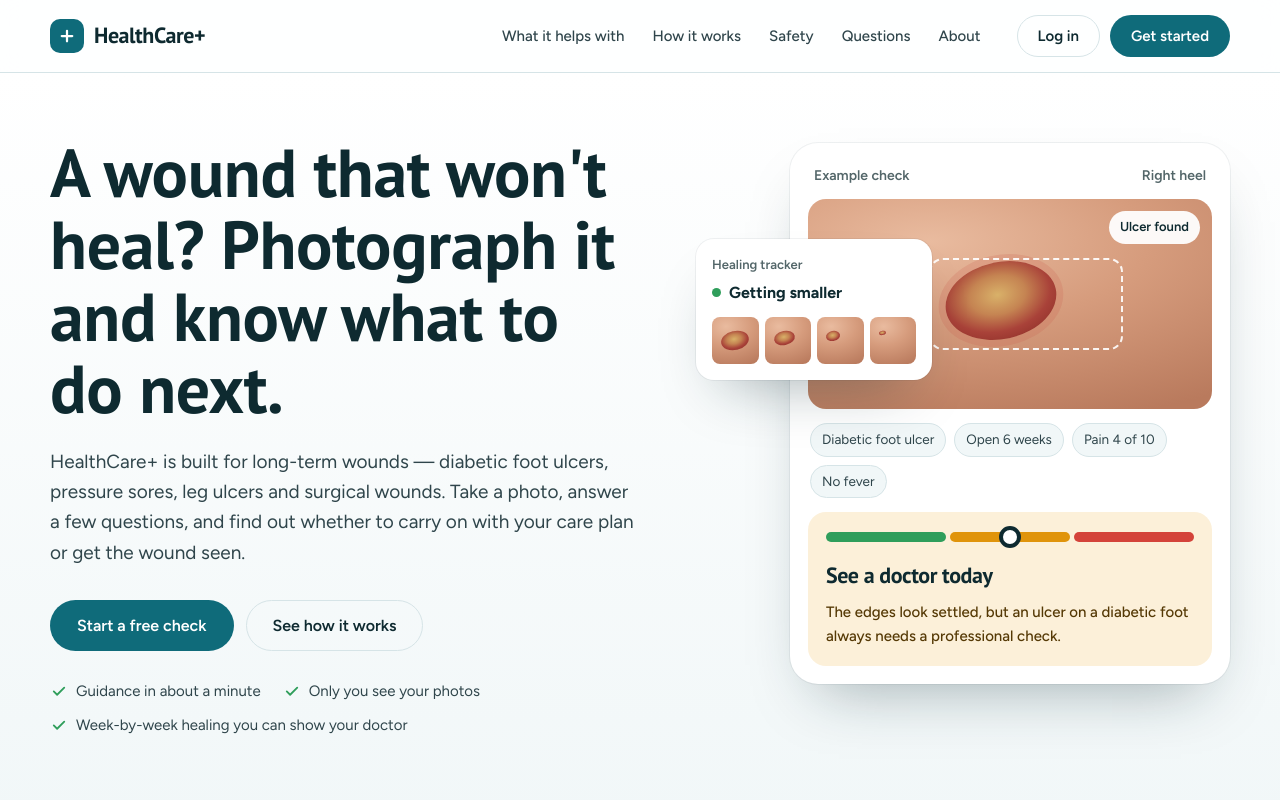
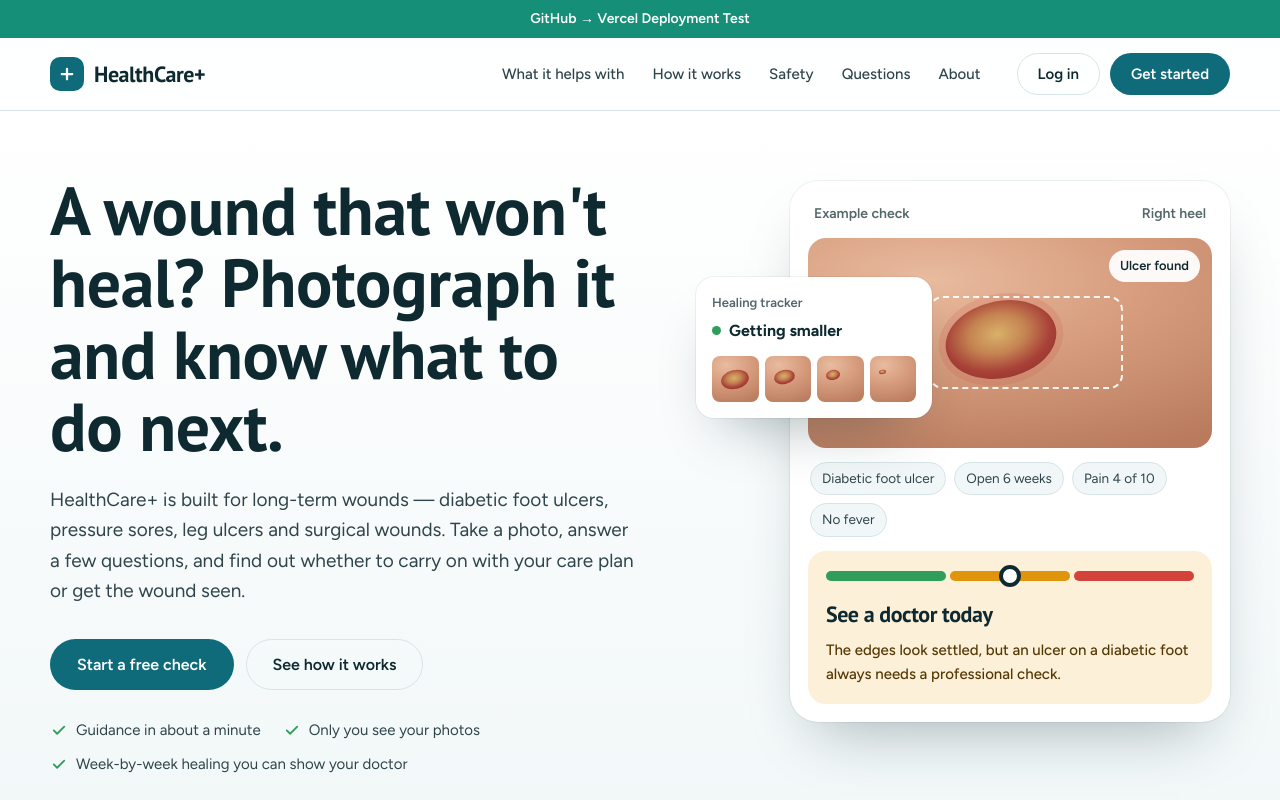
Before and after one commit to Nikunj5665/healthcare-plus, a website: page index.html in a window 1280 px wide. Shown: the top 800 px of the page. Drawn offline with Linux system fonts and the light colour scheme.

Commit message:
Test Vercel automatic deployment

```diff
--- a/index.html
+++ b/index.html
@@ -31,6 +31,10 @@
 </head>
 
 <body>
+
+<div style="background:#168f79;color:white;text-align:center;padding:8px;font-size:14px;font-weight:600;">
+    GitHub → Vercel Deployment Test
+</div>
 
 <!-- Icons (used with <use href="#i-name">) -->
 <svg class="icon-sprite" aria-hidden="true">
```
